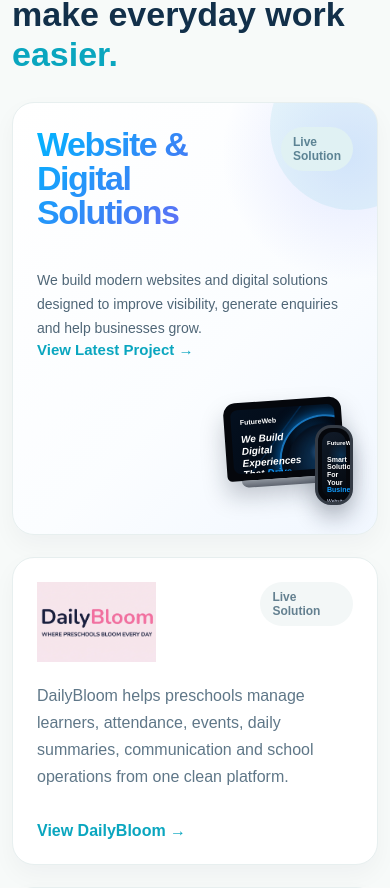
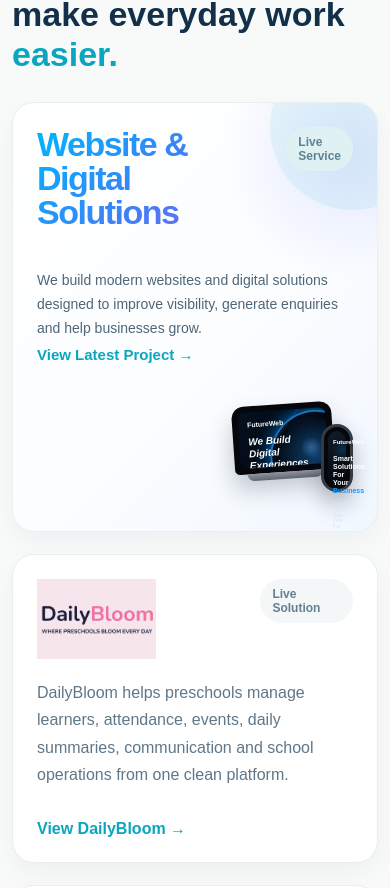
Before and after one commit to KaonPM/lesedi-smart-solutions, a Next.js app: page / in a window 390 px wide. Shown: the part 1595-2483 px from the top of the page. Built offline with nearby package versions, Linux system fonts and the light colour scheme.

Commit message:
Refine solutions card layout and improve visual consistency

```diff
--- a/app/globals.css
+++ b/app/globals.css
@@ -277,8 +277,6 @@
   display:block;
 }
 
-
-
 /* LOWER GRID */
 .bottomGrid{
   width:calc(100% - 70px);
@@ -499,16 +497,21 @@
     min-height:auto;
   }
 
-  .websiteEvolutionHeading{
-    font-size:32px;
+  .websiteCompactCard h3{
+    font-size:28px;
   }
 
-  .websiteReferenceGrid{
-    grid-template-columns:1fr;
+  .compactDevices{
+    height:112px;
   }
 
-  .referenceDeviceScene{
-    min-height:140px;
+  .compactLaptop{
+    height:90px;
+  }
+
+  .compactPhone{
+    width:56px;
+    height:104px;
   }
 }
 .websiteReferenceCard{
@@ -757,81 +760,58 @@
   background-clip:text;
   -webkit-text-fill-color:transparent;
 }
-.referencePhone{
+
+
+/* WEBSITE REFERENCE CARD */
+
+.websiteReferenceCard{
+position:relative;
 overflow:hidden;
+display:flex;
+flex-direction:column;
+min-height:430px;
+
+background:
+radial-gradient(circle at 92% 12%,rgba(102,126,255,.16),transparent 25%),
+linear-gradient(135deg,#ffffff 0%,#fbfdff 58%,#f1f7ff 100%);
 }
 
-.referencePhone strong{
-  font-size:6px;
+.websiteReferenceCard::before{
+content:"";
+position:absolute;
+right:-58px;
+top:-58px;
+width:165px;
+height:165px;
+border-radius:50%;
+background:rgba(10,166,191,.08);
 }
 
-.referencePhone h5{
-  font-size:7px;
-  line-height:1.1;
-  margin:4px 0;
+.websiteCardTop{
+align-items:flex-start;
 }
 
-.referencePhone p{
-  font-size:5px;
-  line-height:1.2;
-  margin:4px 0;
-}
+.websiteEvolutionHeading{
+margin:0;
+max-width:260px;
+font-size:40px;
+line-height:1;
+font-weight:900;
+letter-spacing:-1.5px;
 
-.referencePhone small{
-  font-size:5px;
-}
-.websiteReferenceCopy{
-  padding-top:8px;
-}
+background:linear-gradient(
+135deg,#00b5ff,#3b82f6,#8b5cf6);
 
-.websiteReferenceCopy p{
-  margin-top:12px;
-}
-
-/* WEBSITE CARD ALIGNMENT UPDATE */
-.websiteReferenceCard{
- display:flex;
- flex-direction:column;
+-webkit-background-clip:text;
+background-clip:text;
+-webkit-text-fill-color:transparent;
 }
 
 .websiteReferenceGrid{
- display:flex;
- flex-direction:column;
- flex:1;
-}
-
-.websiteReferenceCopy{
- display:flex;
- flex-direction:column;
- flex:1;
- padding-top:0;
-}
-
-.websiteReferenceCopy p{
- margin-top:18px;
- margin-bottom:0;
- line-height:1.7;
-}
-
-.websiteReferenceCopy a{
- margin-top:auto;
-}
-
-.referenceDeviceScene{
- margin-top:18px;
-}
-
-
-/* FINAL WEBSITE CARD LAYOUT FIX */
-.websiteReferenceCard{
-  min-height:430px;
-}
-
-.websiteReferenceGrid{
-  display:grid !important;
-  grid-template-columns:1.2fr .8fr !important;
-  align-items:end;
-  gap:16px;
+display:grid;
+grid-template-columns:1fr 130px;
+gap:14px;
+align-items:center;
 flex:1;
 }
 
@@ -842,9 +822,10 @@
 }
 
 .websiteReferenceCopy p{
+margin-top:8px;
+margin-bottom:0;
 font-size:14px;
 line-height:1.7;
-  margin-top:8px;
 }
 
 .websiteReferenceCopy a{
@@ -854,30 +835,44 @@
 }
 
 .referenceDeviceScene{
-  min-height:100px;
-  margin-top:0;
+position:relative;
+width:130px;
+min-height:90px;
 }
 
 .referenceLaptop{
-  width:118px;
-  height:78px;
-  right:10px;
+position:absolute;
+right:20px;
 top:10px;
+width:100px;
+height:68px;
+padding:6px;
+border-radius:12px 12px 5px 5px;
+background:#05070c;
+transform:rotate(-4deg);
+box-shadow:0 14px 24px rgba(15,28,45,.25);
 }
 
 .referencePhone{
-  width:38px;
-  height:80px;
-  top:35px;
+position:absolute;
+right:0;
+top:30px;
+width:32px;
+height:68px;
 }
 
 @media (max-width:700px){
+.websiteEvolutionHeading{
+font-size:32px;
+}
+
 .websiteReferenceGrid{
-    grid-template-columns:1fr !important;
+grid-template-columns:1fr;
 }
 
 .referenceDeviceScene{
-    min-height:120px;
-    margin-top:16px;
+width:100%;
+min-height:110px;
+margin-top:14px;
 }
 }
--- a/app/page.tsx
+++ b/app/page.tsx
@@ -108,7 +108,7 @@
     Website & Digital Solutions
   </h3>
 
-  <small>Live Solution</small>
+  <small>Live Service</small>
 </div>
 
 <div className="websiteReferenceGrid">
```
Lines whose indentation alone changed are shown as unchanged.
